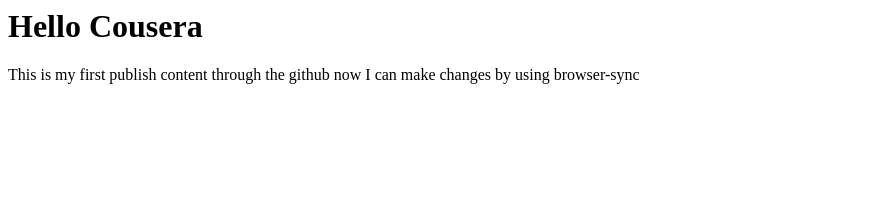
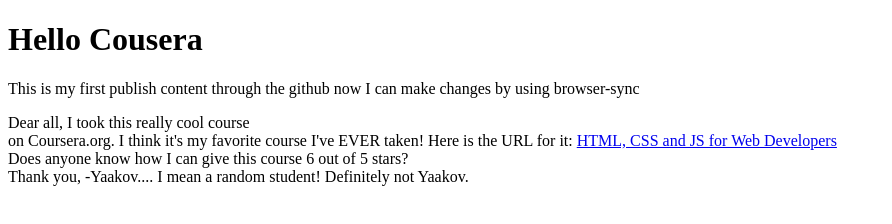
Before and after one commit to RahulDivyanja/Cousera_Course, a plain HTML site: page index.html in a window 1280 px wide. Shown: the whole page, without its empty margins (0-892 px from the left). Drawn offline with Linux system fonts and the light colour scheme.

Commit message:
div and span method

```diff
--- a/index.html
+++ b/index.html
@@ -1,3 +1,4 @@
+<!DocType html>
 <html>
     <head>
         <title>Cousera</title>
@@ -7,5 +8,21 @@
         <p onclick="alert('Hi')">This is my first publish content through the github
             now I can make changes by using browser-sync
         </p>
+        <div>Dear all,
+            <span>I took this really cool course
+            </span></div>
+            <span>on Coursera.org. I think it's
+            my favorite course I've EVER taken!
+            Here is the URL for it:
+            </span>
+            <a href="...">HTML, CSS and JS for Web Developers</a>
+            <div>
+            Does anyone know how I can give this course 6
+            out of 5 stars?
+            </div>
+            <div>
+            Thank you,
+            -Yaakov.... I mean a random student! Definitely not Yaakov.
+            </div>
     </body>
 </html>
```
